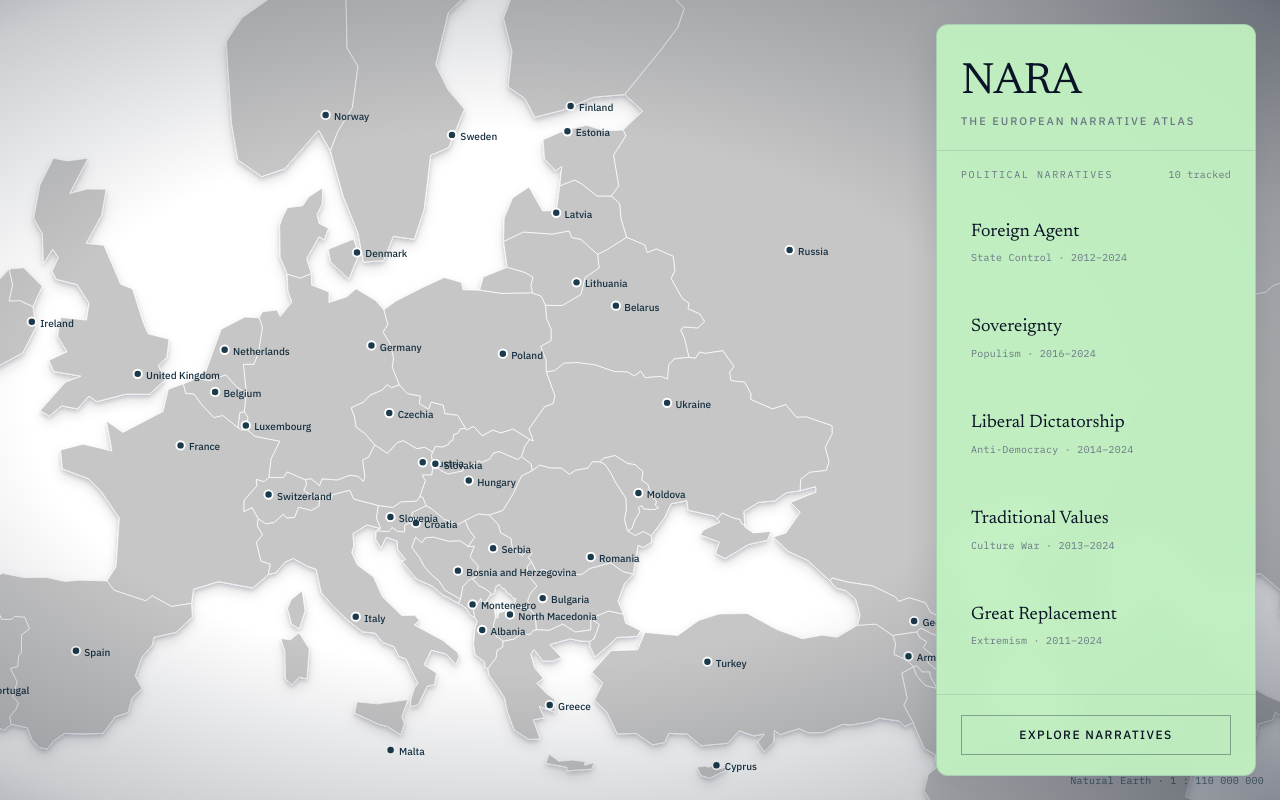
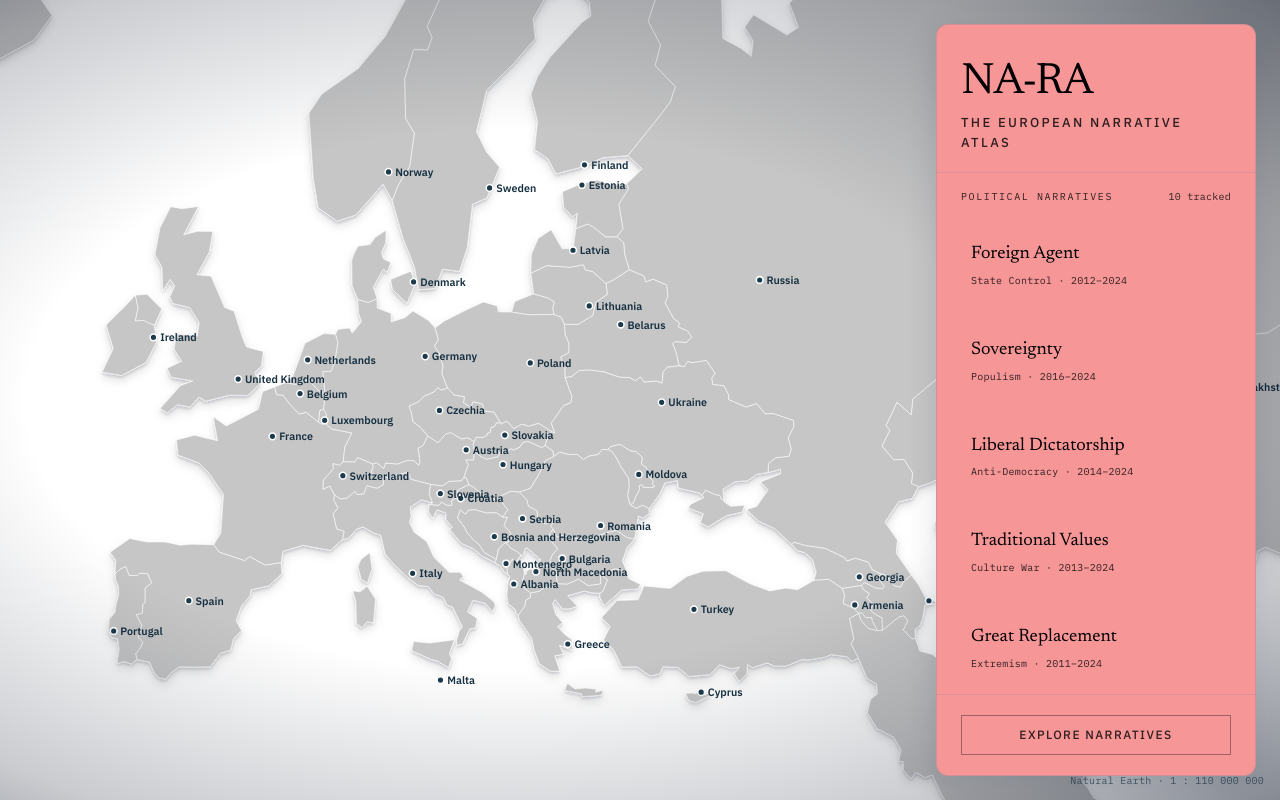
Before and after one commit to t0rn1k3/nara, a Next.js app: page / in a window 1280 px wide. Built offline with nearby package versions, Linux system fonts and the light colour scheme.

Commit message:
Refine narrative aside styling and tune map presentation
Switch the aside to a pink panel with black text hierarchy, a matching scrollbar, and 20% darker hover states. Expand the map viewport, adjust capital labels and highlights, and update narrative country strengths.

```diff
--- a/app/globals.css
+++ b/app/globals.css
@@ -7,17 +7,21 @@
   --nara-grey-100: #2a3344;
   --nara-grey-200: #3d4a5c;
   --nara-grey-300: #6b7785;
-  --nara-accent-1: #c4a265;
+  --nara-accent-1: #ffcf77;
   --nara-accent-2: #7ba3bc;
   --nara-accent-3: #9b6b6b;
   --map-ocean: #ffffff;
   --map-ocean-deep: #ffffff;
   --map-land: #c6c6c6;
   --map-land-muted: #55595f;
-  --map-highlight: #d8bd8a;
+  --map-highlight: #c0f1c0;
   --map-border: rgba(255, 255, 255, 0.85);
   --map-capital: #1b3a4b;
   --map-capital-label: #163041;
+  --nara-aside-bg: #f69697;
+  --nara-aside-hover: color-mix(in srgb, var(--nara-aside-bg) 80%, black);
+  --nara-aside-scroll-track: var(--nara-aside-bg);
+  --nara-aside-scroll-thumb: #e07d7e;
 }
 
 @theme inline {
@@ -45,8 +49,36 @@ body {
   transition: fill 400ms ease, opacity 400ms ease, filter 400ms ease;
 }
 
+.narrative-item:hover,
+.narrative-item[aria-current="true"] {
+  background-color: var(--nara-aside-hover);
+}
+
 .narrative-item:not([aria-current="true"]):hover {
   border-left-color: var(--item-accent);
+}
+
+.aside-scroll {
+  scrollbar-width: thin;
+  scrollbar-color: var(--nara-aside-scroll-thumb) var(--nara-aside-scroll-track);
+}
+
+.aside-scroll::-webkit-scrollbar {
+  width: 8px;
+}
+
+.aside-scroll::-webkit-scrollbar-track {
+  background: var(--nara-aside-scroll-track);
+}
+
+.aside-scroll::-webkit-scrollbar-thumb {
+  background-color: var(--nara-aside-scroll-thumb);
+  border: 2px solid var(--nara-aside-scroll-track);
+  border-radius: 999px;
+}
+
+.aside-scroll::-webkit-scrollbar-thumb:hover {
+  background-color: #d46f70;
 }
 
 @media (prefers-reduced-motion: reduce) {
--- a/components/atlas/europe-map-svg.tsx
+++ b/components/atlas/europe-map-svg.tsx
@@ -95,7 +95,7 @@ export function EuropeMapSvg({
               data-strength={isActive ? strength : undefined}
               className="map-country-path"
               fill={fill}
-              fillOpacity={isActive && showGlow ? 0.85 : 1}
+              fillOpacity={1}
               stroke="var(--map-border)"
               strokeWidth={0.5}
               strokeLinejoin="round"
@@ -109,7 +109,7 @@ export function EuropeMapSvg({
 
       {showCapitals ? (
         <g id="capital-cities">
-          {capitals.map((capital) => (
+          {capitals.filter((capital) => capital.iso !== "IR").map((capital) => (
             <g key={capital.iso} transform={`translate(${capital.x}, ${capital.y})`}>
               <circle
                 r={2.5}
@@ -121,9 +121,9 @@ export function EuropeMapSvg({
                 x={5}
                 y={3}
                 fill="var(--map-capital-label)"
-                fontSize={6}
+                fontSize={8}
                 fontFamily="var(--font-sans)"
-                fontWeight={500}
+                fontWeight={900}
               >
                 {capital.country}
               </text>
--- a/components/narratives/aside-footer.tsx
+++ b/components/narratives/aside-footer.tsx
@@ -10,7 +10,7 @@ export function AsideFooter({ onExplore }: AsideFooterProps) {
       <button
         type="button"
         onClick={onExplore}
-        className="h-10 w-full border border-nara-navy/35 bg-transparent font-sans text-xs font-medium tracking-[0.12em] text-nara-navy uppercase transition-colors duration-300 hover:bg-nara-navy/5 focus-visible:outline focus-visible:outline-2 focus-visible:outline-offset-2 focus-visible:outline-nara-navy/30"
+        className="h-10 w-full border border-black/35 bg-transparent font-sans text-xs font-medium tracking-[0.12em] uppercase transition-colors duration-300 hover:bg-black/5 focus-visible:outline focus-visible:outline-2 focus-visible:outline-offset-2 focus-visible:outline-black/30"
       >
         Explore Narratives
       </button>
--- a/components/narratives/aside-masthead.tsx
+++ b/components/narratives/aside-masthead.tsx
@@ -2,10 +2,10 @@ export function AsideMasthead() {
   return (
     <header className="shrink-0 border-b border-nara-grey-300/20 px-6 pt-6 pb-5">
 
-      <h1 className="mt-3 font-serif text-[2.75rem] leading-none font-normal tracking-tight text-nara-navy">
-        NARA
+      <h1 className="mt-3 font-serif text-[2.75rem] leading-none font-normal tracking-tight text-black">
+        NA-RA
       </h1>
-      <p className="mt-2 font-sans text-[11px] font-medium tracking-[0.18em] text-nara-grey-300 uppercase">
+      <p className="mt-2 font-sans text-[13px] font-medium tracking-[0.18em] uppercase">
         The European Narrative Atlas
       </p>
     </header>
--- a/components/narratives/narrative-aside.tsx
+++ b/components/narratives/narrative-aside.tsx
@@ -14,9 +14,9 @@ export function NarrativeAside() {
   }, []);
 
   return (
-    <aside className="flex h-full max-h-full flex-col overflow-hidden rounded-xl border border-nara-grey-300/25 bg-nara-light-green/95 text-nara-navy shadow-[0_8px_32px_rgba(11,20,38,0.12)] backdrop-blur-sm">
+    <aside className="flex h-full max-h-full flex-col overflow-hidden rounded-xl border border-nara-grey-300/25 bg-[var(--nara-aside-bg)] text-black/80 shadow-[0_8px_32px_rgba(11,20,38,0.12)] backdrop-blur-sm">
       <AsideMasthead />
-      <div className="min-h-0 flex-1 overflow-y-auto overscroll-contain">
+      <div className="aside-scroll min-h-0 flex-1 overflow-y-auto overscroll-contain">
         <div ref={listRef}>
           <NarrativeList />
         </div>
--- a/components/narratives/narrative-item.tsx
+++ b/components/narratives/narrative-item.tsx
@@ -25,20 +25,18 @@ export function NarrativeItem({ narrative }: NarrativeItemProps) {
         onBlur={clearHover}
         onClick={() => setSelectedId(narrative.id)}
         aria-current={isActive ? "true" : undefined}
-        className={`narrative-item block border-l-2 px-6 py-6 transition-[background-color,border-color] duration-300 focus-visible:outline focus-visible:outline-2 focus-visible:outline-offset-[-2px] focus-visible:outline-nara-navy/30 ${
-          isActive
-            ? "bg-nara-navy/6"
-            : "border-transparent hover:bg-nara-navy/4"
+        className={`narrative-item block border-l-2 px-6 py-6 transition-[background-color,border-color] duration-300 focus-visible:outline focus-visible:outline-2 focus-visible:outline-offset-[-2px] focus-visible:outline-black/30 ${
+          isActive ? "" : "border-transparent"
         }`}
         style={{
           borderLeftColor: isActive ? narrative.accentColor : undefined,
           ["--item-accent" as string]: narrative.accentColor,
         }}
       >
-        <span className="font-serif text-lg leading-snug text-nara-navy">
+        <span className="font-serif text-lg leading-snug text-black">
           {narrative.name}
         </span>
-        <span className="mt-1.5 block font-mono text-[10px] tracking-wide text-nara-grey-300">
+        <span className="mt-1.5 block font-mono text-[10px] tracking-wide">
           {narrative.category} · {narrative.yearFrom}–{narrative.yearTo}
         </span>
       </Link>
--- a/components/narratives/narrative-list.tsx
+++ b/components/narratives/narrative-list.tsx
@@ -12,11 +12,11 @@ export function NarrativeList() {
       <header className="flex items-baseline justify-between gap-3 px-4 pb-3">
         <h2
           id="narrative-list-heading"
-          className="font-mono text-[10px] tracking-[0.16em] text-nara-grey-300 uppercase"
+          className="font-mono text-[10px] tracking-[0.16em] uppercase"
         >
           Political Narratives
         </h2>
-        <span className="font-mono text-[10px] tracking-wide text-nara-grey-300 tabular-nums">
+        <span className="font-mono text-[10px] tracking-wide tabular-nums">
           {narratives.length} tracked
         </span>
       </header>
--- a/lib/geo.ts
+++ b/lib/geo.ts
@@ -8,18 +8,16 @@ import { NARA_CAPITALS, type Capital } from "./capitals";
 import { numericToAlpha2 } from "./iso-numeric";
 
 /**
- * Cropped tighter than the full 800×600 projection canvas so the frame ends
- * just past the core cluster of capitals — this pushes outlying territory
- * (Iceland/Reykjavik on the west and the ragged Arctic sliver of Scandinavia/
- * Russia at the top) outside the visible viewBox instead of letting it poke in
- * as a partial, cut-off shape. Width extends east (~25% wider than the former
- * 75%-width map column) to include the Caspian basin and western Central Asia.
+ * Framed around the same center as the original 848×477 crop, with the visible
+ * area expanded by 25% on each axis so the rendered geography is 20% smaller.
+ * This keeps Norway and Portugal inside the frame while retaining the Caspian
+ * basin and western Central Asia.
  */
 export const NARA_VIEWBOX = {
-  width: 848,
-  height: 477,
-  minX: 155,
-  minY: 35,
+  width: 1060,
+  height: 596.25,
+  minX: 49,
+  minY: -24.625,
 } as const;
 
 export const NARA_REGION_COUNTRIES = new Set<string>([
@@ -91,6 +89,16 @@ export type CapitalMarker = {
   country: string;
   x: number;
   y: number;
+};
+
+/** Manual nudges for capitals whose projected coords overlap a neighbor. */
+const CAPITAL_MARKER_OFFSETS: Partial<
+  Record<string, { dx: number; dy: number }>
+> = {
+  SK: {
+    dx: NARA_VIEWBOX.width * 0.02,
+    dy: -NARA_VIEWBOX.height * 0.02,
+  },
 };
 
 const projection = geoMercator()
@@ -236,7 +244,9 @@ function buildCapitalMarkers(capitals: Capital[]): CapitalMarker[] {
       return [];
     }
 
-    const [x, y] = projected;
+    const offset = CAPITAL_MARKER_OFFSETS[capital.iso];
+    const x = roundProjection(projected[0] + (offset?.dx ?? 0));
+    const y = roundProjection(projected[1] + (offset?.dy ?? 0));
 
     if (!isWithinViewBox(x, y)) {
       return [];
--- a/lib/map-colors.ts
+++ b/lib/map-colors.ts
@@ -1,5 +1,4 @@
-const MAP_LAND = "#43474e";
-const MAP_HIGHLIGHT = "#d8bd8a";
+const MAP_HIGHLIGHT = "#F4CE00";
 
 function parseHex(hex: string): [number, number, number] {
   const value = hex.replace("#", "");
@@ -10,23 +9,12 @@ function parseHex(hex: string): [number, number, number] {
   ];
 }
 
-function toHex([r, g, b]: [number, number, number]): string {
-  return `#${[r, g, b]
-    .map((channel) => Math.round(channel).toString(16).padStart(2, "0"))
-    .join("")}`;
-}
-
-/** Blend dark-gray land toward the light-gold highlight by narrative strength (0–1). */
+/** Fade from transparent to the highlight by narrative strength (0–1). */
 export function narrativeCountryFill(strength: number): string {
   const t = Math.min(1, Math.max(0, strength));
-  const [r1, g1, b1] = parseHex(MAP_LAND);
-  const [r2, g2, b2] = parseHex(MAP_HIGHLIGHT);
+  const [r, g, b] = parseHex(MAP_HIGHLIGHT);
 
-  return toHex([
-    r1 + (r2 - r1) * t,
-    g1 + (g2 - g1) * t,
-    b1 + (b2 - b1) * t,
-  ]);
+  return `rgba(${r}, ${g}, ${b}, ${t})`;
 }
 
 /** Full highlight + glow only for the strongest adopters. */
--- a/lib/narratives.ts
+++ b/lib/narratives.ts
@@ -15,11 +15,11 @@ export const narratives: Narrative[] = [
     countries: [
       nc("RU", 1),
       nc("BY", 0.9),
-      nc("HU", 0.55),
+      nc("HU", 0.65),
       nc("GE", 0.65),
-      nc("KZ", 0.75),
-      nc("AZ", 0.5),
-      nc("TR", 0.4),
+      nc("KZ", 0.85),
+      nc("AZ", 0.60),
+      nc("TR", 0.50),
     ],
     accentColor: "#9B6B6B",
     timeline: [
```
